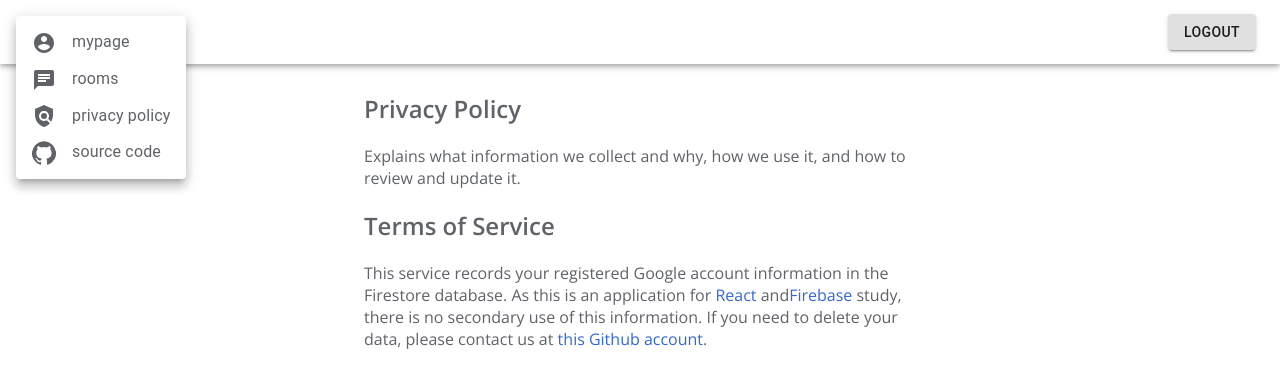
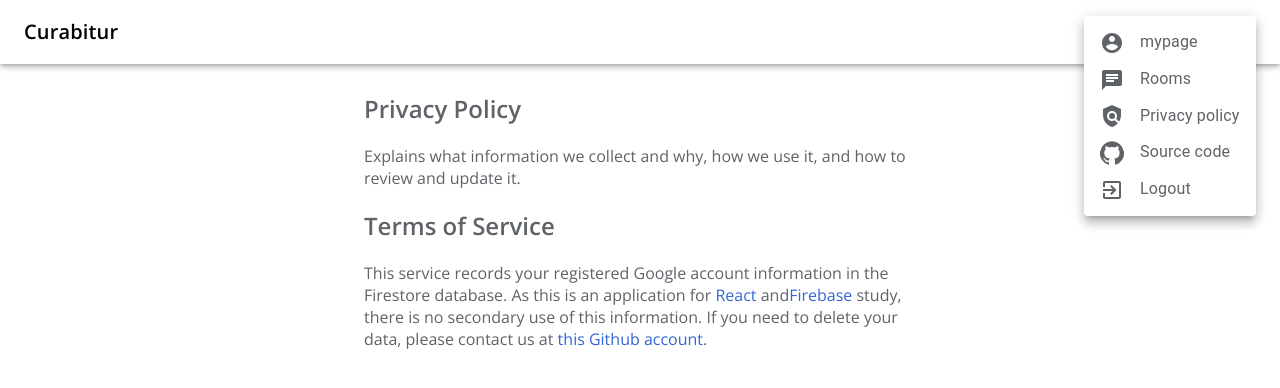
Before and after one commit to posaune0423/next-firebase-chatapp, a Next.js app: page /policy in a window 1280 px wide. Both pictures are taken after a click on the button "menu". Shown: the top 388 px of the page. Built offline with nearby package versions, Linux system fonts and the light colour scheme; no server answers.

Commit message:
fix: modify header component

```diff
--- a/src/components/Header.tsx
+++ b/src/components/Header.tsx
@@ -1,16 +1,37 @@
-import { useState } from 'react'
+import { useState, useEffect } from 'react'
+import { useRouter } from 'next/router'
+import firebase from '../lib/firebase'
 import { AppBar, Toolbar, IconButton, Typography, Menu, MenuItem } from '@material-ui/core'
 import MenuIcon from '@material-ui/icons/Menu'
 import GitHubIcon from '@material-ui/icons/GitHub'
 import AccountCircleIcon from '@material-ui/icons/AccountCircle'
 import PolicyIcon from '@material-ui/icons/Policy'
 import ChatIcon from '@material-ui/icons/Chat'
-import { LogOut } from '../components/Buttons'
+import ExitToAppIcon from '@material-ui/icons/ExitToApp'
 import headerStyle from '../styles/components/header.module.css'
 
-export default function Header(): JSX.Element {
+type PropsType = {
+  currentRoom?: string
+}
+
+export default function Header(props: PropsType): JSX.Element {
+  const currentRoom = props.currentRoom ? props.currentRoom : null
   const [anchorEl, setAnchorEl] = useState(null)
+  const router = useRouter()
   const open = Boolean(anchorEl)
+
+  function signOut() {
+    firebase
+      .auth()
+      .signOut()
+      .then(() => {
+        console.log('successfully logged out')
+        router.push('/')
+      })
+      .catch((error) => {
+        console.log(`An error occurred (${error})`)
+      })
+  }
 
   const handleMenu = (event) => {
     setAnchorEl(event.currentTarget)
@@ -20,9 +41,17 @@ export default function Header(): JSX.Element {
     setAnchorEl(null)
   }
 
+  useEffect(() => {
+    console.log('eeeeeeeeee')
+  }, [currentRoom])
+
+
   return (
     <AppBar position="fixed" style={{ backgroundColor: 'white' }}>
       <Toolbar>
+        <Typography variant="h6" component="span" className={headerStyle.title}>
+          {currentRoom ? { currentRoom } : <a href="/">Curabitur</a>}
+        </Typography>
         <IconButton
           edge="start"
           className={headerStyle.menuButton}
@@ -56,13 +85,13 @@ export default function Header(): JSX.Element {
           <MenuItem onClick={handleClose}>
             <a href="/" className={headerStyle.a}>
               <ChatIcon style={{ verticalAlign: 'middle', marginRight: '1rem' }} />
-              rooms
+              Rooms
             </a>
           </MenuItem>
           <MenuItem onClick={handleClose}>
             <a href="/policy/" className={headerStyle.a}>
               <PolicyIcon style={{ verticalAlign: 'middle', marginRight: '1rem' }} />
-              privacy policy
+              Privacy policy
             </a>
           </MenuItem>
           <MenuItem onClick={handleClose}>
@@ -71,14 +100,16 @@ export default function Header(): JSX.Element {
               className={headerStyle.a}
             >
               <GitHubIcon style={{ verticalAlign: 'middle', marginRight: '1rem' }} />
-              source code
+              Source code
             </a>
           </MenuItem>
+          <MenuItem onClick={handleClose}>
+            <span className={headerStyle.a} onClick={signOut}>
+              <ExitToAppIcon style={{ verticalAlign: 'middle', marginRight: '1rem' }} />
+              Logout
+            </span>
+          </MenuItem>
         </Menu>
-        <Typography variant="h6" component="span" className={headerStyle.title}>
-          <a href="/">Curabitur</a>
-        </Typography>
-        <LogOut />
       </Toolbar>
     </AppBar>
   )
--- a/src/styles/components/header.module.css
+++ b/src/styles/components/header.module.css
@@ -12,9 +12,9 @@
 
 .title a {
   font-family: 'Open Sans', 'Noto Sans JP', sans-serif;
-  font-weight: bold;
-  color: black;
-  text-decoration: none;
+  font-weight: bold !important;
+  color: black !important;
+  text-decoration: none !important;
 }
 
 .a {
```
